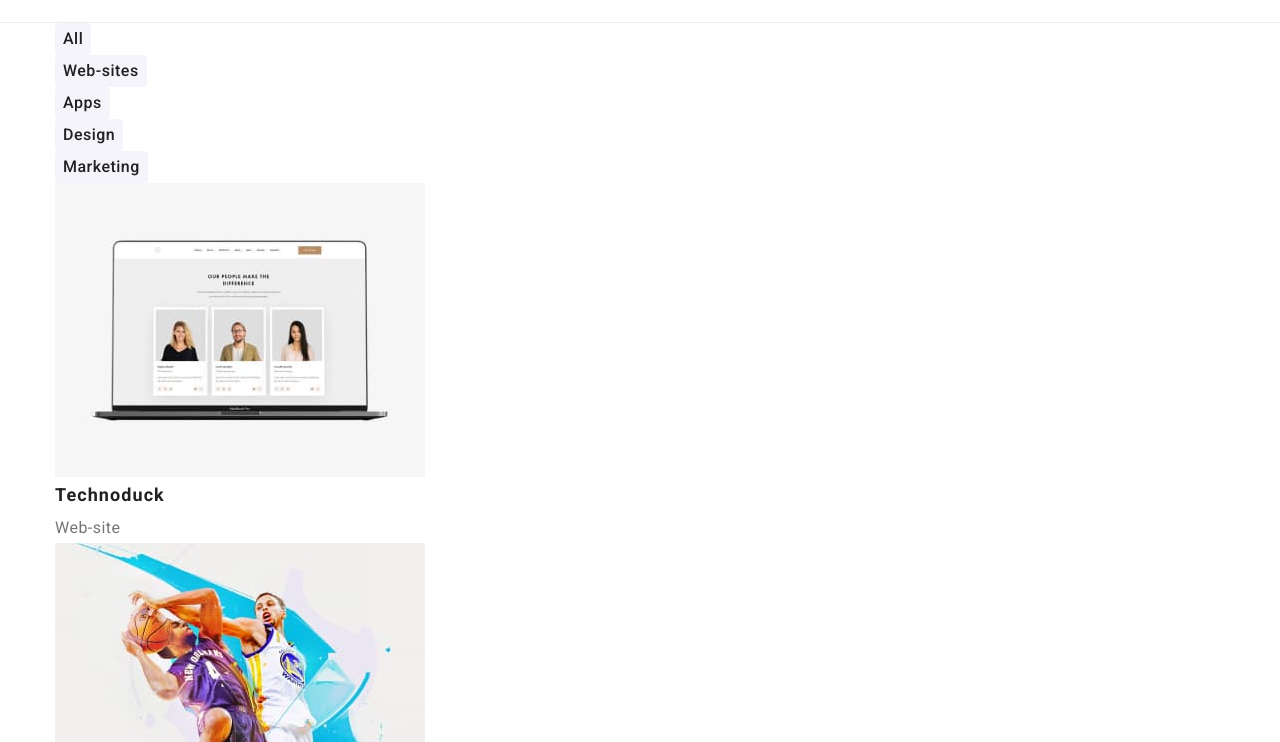
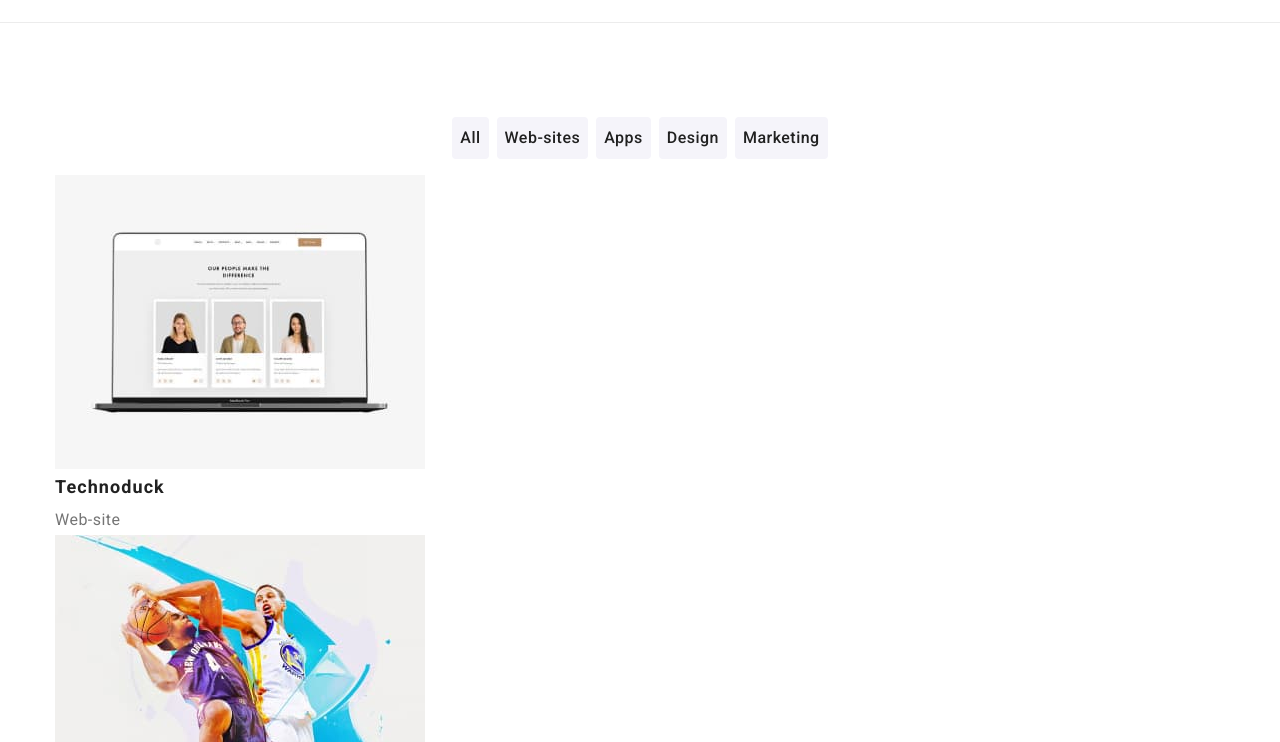
Before and after one commit to SaveAna/goit-markup-hw-03, a plain HTML site: page portfolio.html in a window 1280 px wide. Shown: the part 58-800 px from the top of the page. Drawn offline with nearby package versions, Linux system fonts and the light colour scheme.

Commit message:
filter-buttons almost ready

```diff
--- a/css/styles.css
+++ b/css/styles.css
@@ -348,6 +348,7 @@ p {
 portfolio filter-buttons */
 
 .filter-btn {
+  display: inline-block;
   font-family: inherit;
   font-weight: 500;
   font-size: 16px;
@@ -357,6 +358,8 @@ portfolio filter-buttons */
   background-color: var(--light-bg-color);
   border-color: transparent;
   border-radius: 4px;
+  padding-top: 6px;
+  padding-bottom: 6px;
 }
 
 .filter-btn:hover,
@@ -366,6 +369,18 @@ portfolio filter-buttons */
   box-shadow: 0px 3px 1px rgba(0, 0, 0, 0.1), 0px 1px 2px rgba(0, 0, 0, 0.08),
     0px 2px 2px rgba(0, 0, 0, 0.12);
   cursor: pointer;
+}
+
+/* ------------------------------- */
+
+.filter {
+  display: flex;
+  justify-content: center;
+  padding-bottom: 16px;
+}
+
+.filter .item:not(:last-child) {
+  margin-right: 8px;
 }
 
 /* projects-section */
--- a/portfolio.html
+++ b/portfolio.html
@@ -42,14 +42,14 @@
     </header>
     <main>
       <section class="portfolio">
-        <div class="container">
+        <div class="section container">
           <h1 class="visually-hidden">Our projects</h1>
           <ul class="filter list">
-            <li><button class="filter-btn" type="button">All</button></li>
-            <li><button class="filter-btn" type="button">Web-sites</button></li>
-            <li><button class="filter-btn" type="button">Apps</button></li>
-            <li><button class="filter-btn" type="button">Design</button></li>
-            <li><button class="filter-btn" type="button">Marketing</button></li>
+            <li class="item"><button class="filter-btn" type="button">All</button></li>
+            <li class="item"><button class="filter-btn" type="button">Web-sites</button></li>
+            <li class="item"><button class="filter-btn" type="button">Apps</button></li>
+            <li class="item"><button class="filter-btn" type="button">Design</button></li>
+            <li class="item"><button class="filter-btn" type="button">Marketing</button></li>
           </ul>
           <ul class="projects list">
             <li class="project-card">
```
